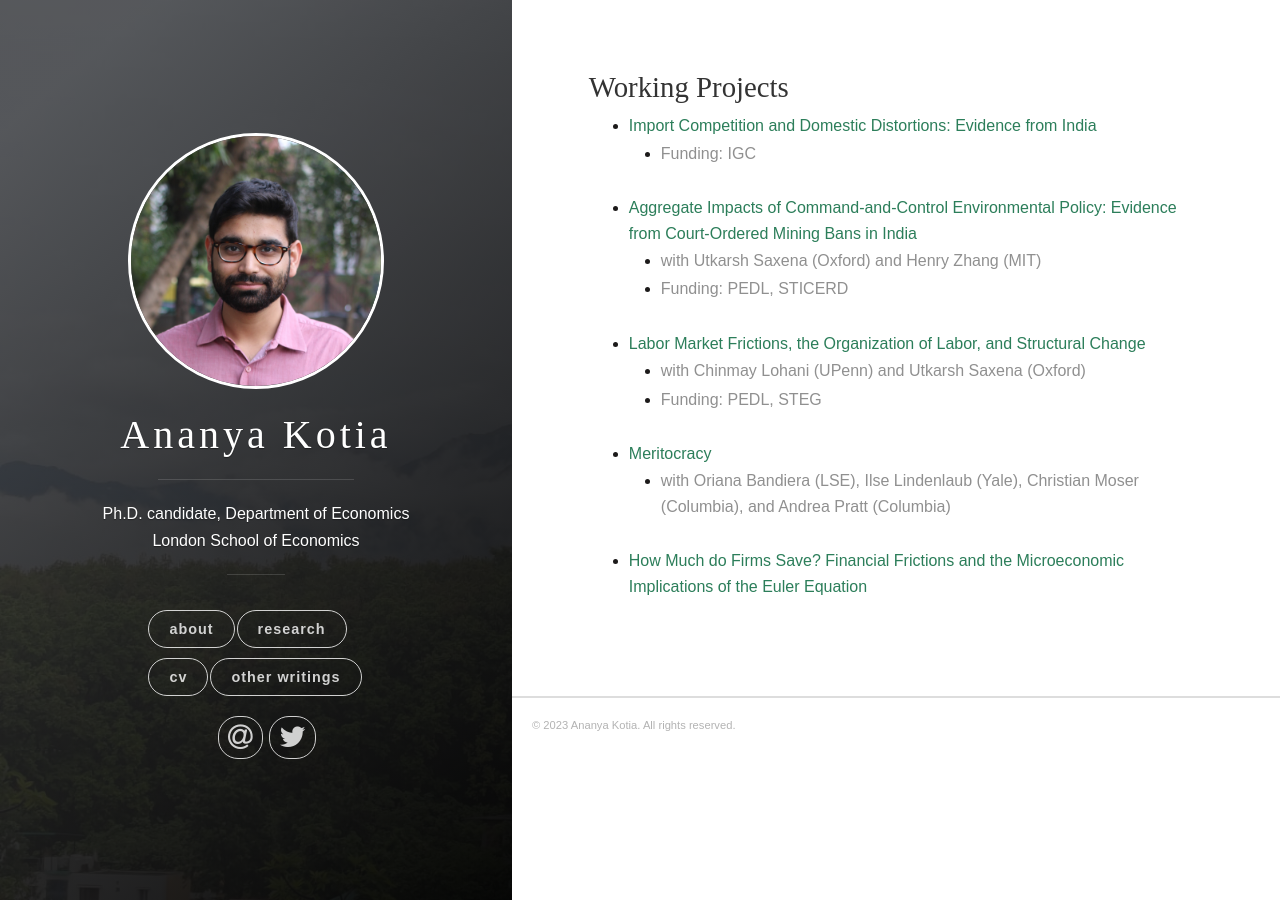
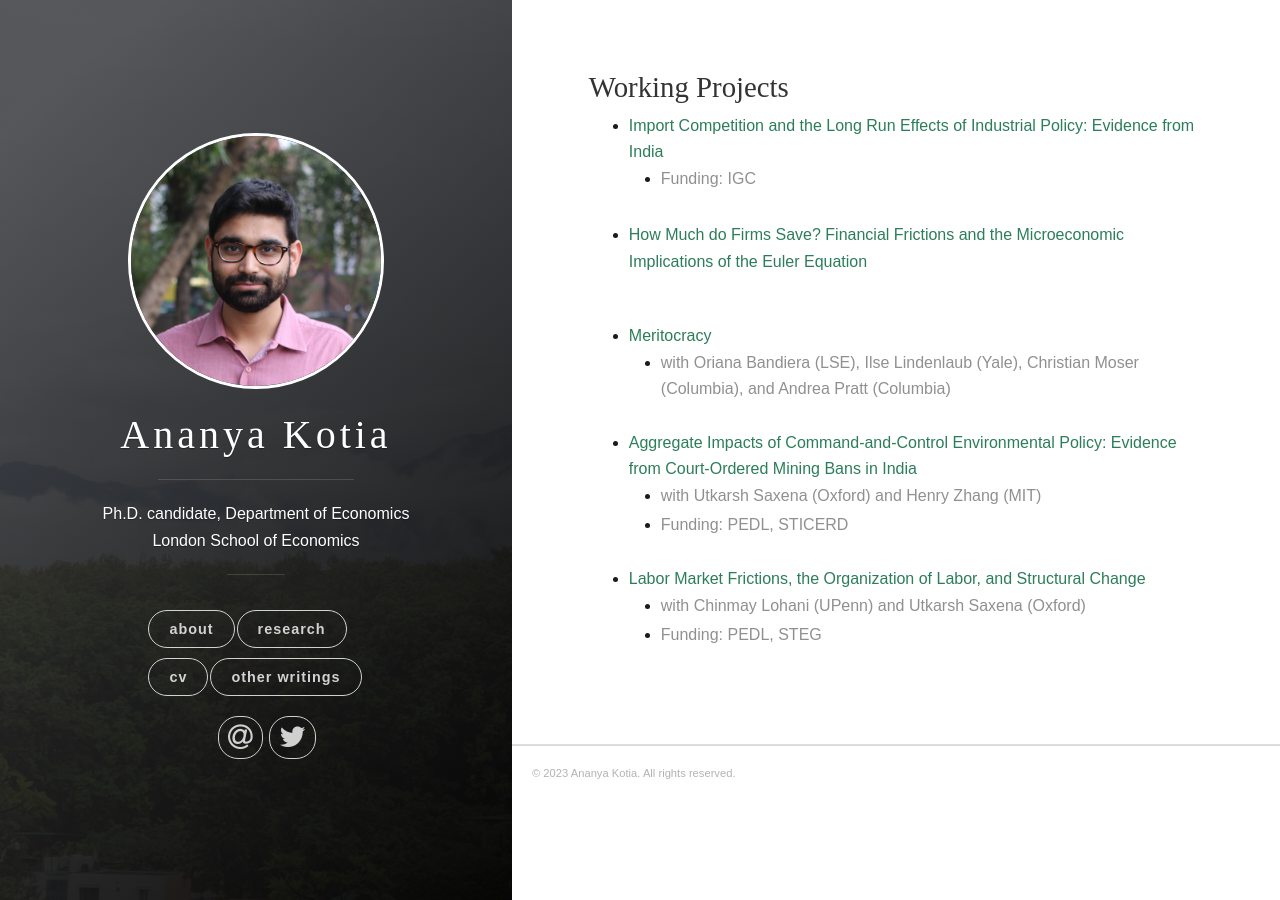
Before and after one commit to ananyakotia/ananyakotia.github.io, a Jekyll site: the page built from _posts/2018-06-13-research.markdown, in a window 1280 px wide. Built offline with Jekyll 4.4.1, drawn with Linux system fonts in a browser that asks for light colours; nearby versions of some CDN libraries; some web fonts are replaced; a style sheet for code colours, icons or effects is not loaded.

Commit message:
Update 2018-06-13-research.markdown

```diff
--- a/_posts/2018-06-13-research.markdown
+++ b/_posts/2018-06-13-research.markdown
@@ -6,8 +6,17 @@ tags: [jekyll]
 
 ### Working Projects
 
-- <a href= "" style="color:#2c7e5a;font-weight: 500;">Import Competition and Domestic Distortions: Evidence from India</a>
+- <a href= "" style="color:#2c7e5a;font-weight: 500;">Import Competition and the Long Run Effects of Industrial Policy: Evidence from India</a>
     * <a style="color:#909090"> Funding: IGC </a>
+<br/>
+<br/>
+
+- <a href="" style="color:#2c7e5a;font-weight: 500;">How Much do Firms Save? Financial Frictions and the Microeconomic Implications of the Euler Equation
+<br/>
+<br/>
+
+- <a href="" style="color:#2c7e5a;font-weight: 500;"> Meritocracy </a>
+    * <a style="color:#909090"> with Oriana Bandiera (LSE), Ilse Lindenlaub (Yale), Christian Moser (Columbia), and Andrea Pratt (Columbia) </a>
 <br/>
 <br/>
 
@@ -23,14 +32,9 @@ tags: [jekyll]
 <br/>
 <br/>
 
-- <a href="" style="color:#2c7e5a;font-weight: 500;"> Meritocracy </a>
-    * <a style="color:#909090"> with Oriana Bandiera (LSE), Ilse Lindenlaub (Yale), Christian Moser (Columbia), and Andrea Pratt (Columbia) </a>
-<br/>
-<br/>
 
-- <a href="" style="color:#2c7e5a;font-weight: 500;">How Much do Firms Save? Financial Frictions and the Microeconomic Implications of the Euler Equation
-<br/>
-<br/>
+
+
 
 <!--
 ### Publications
```
